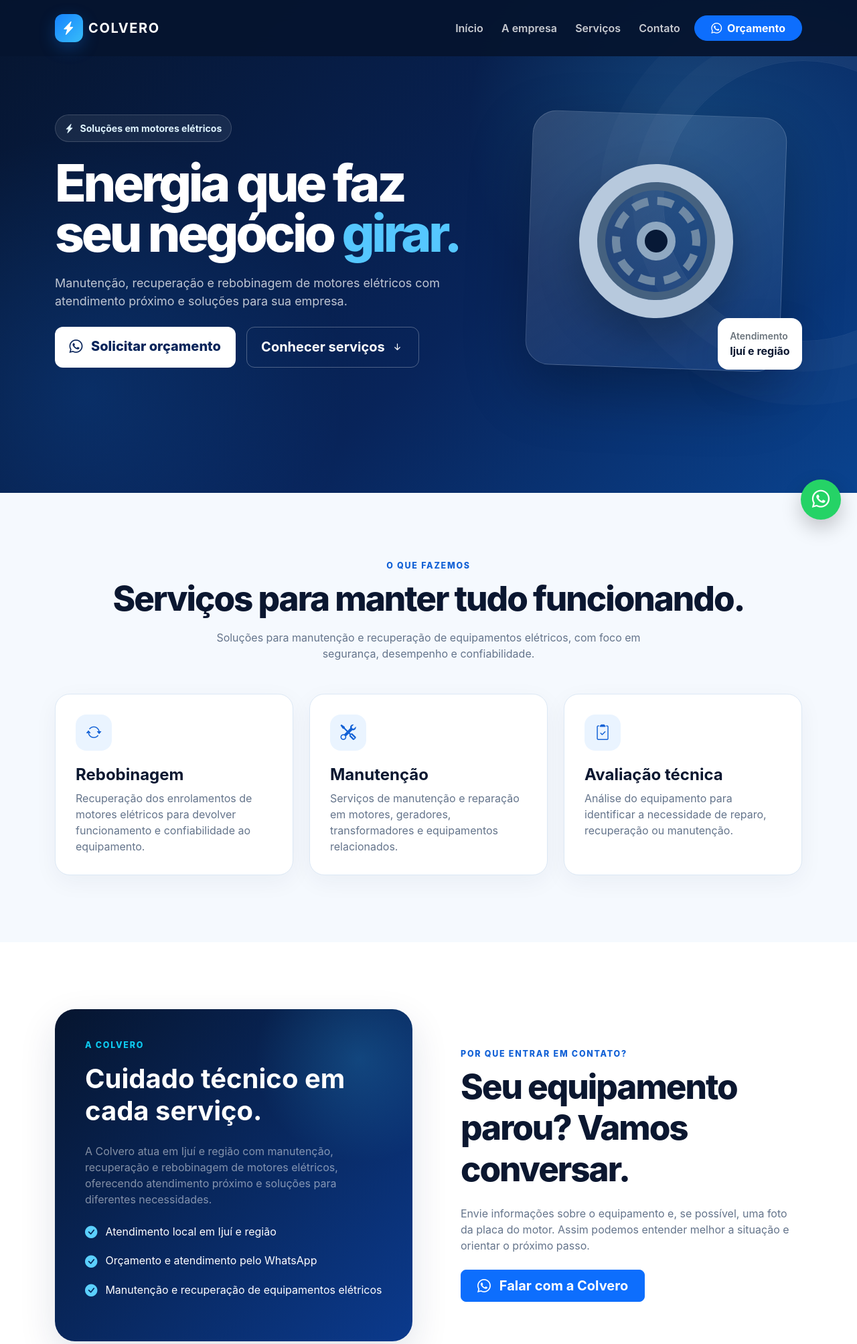
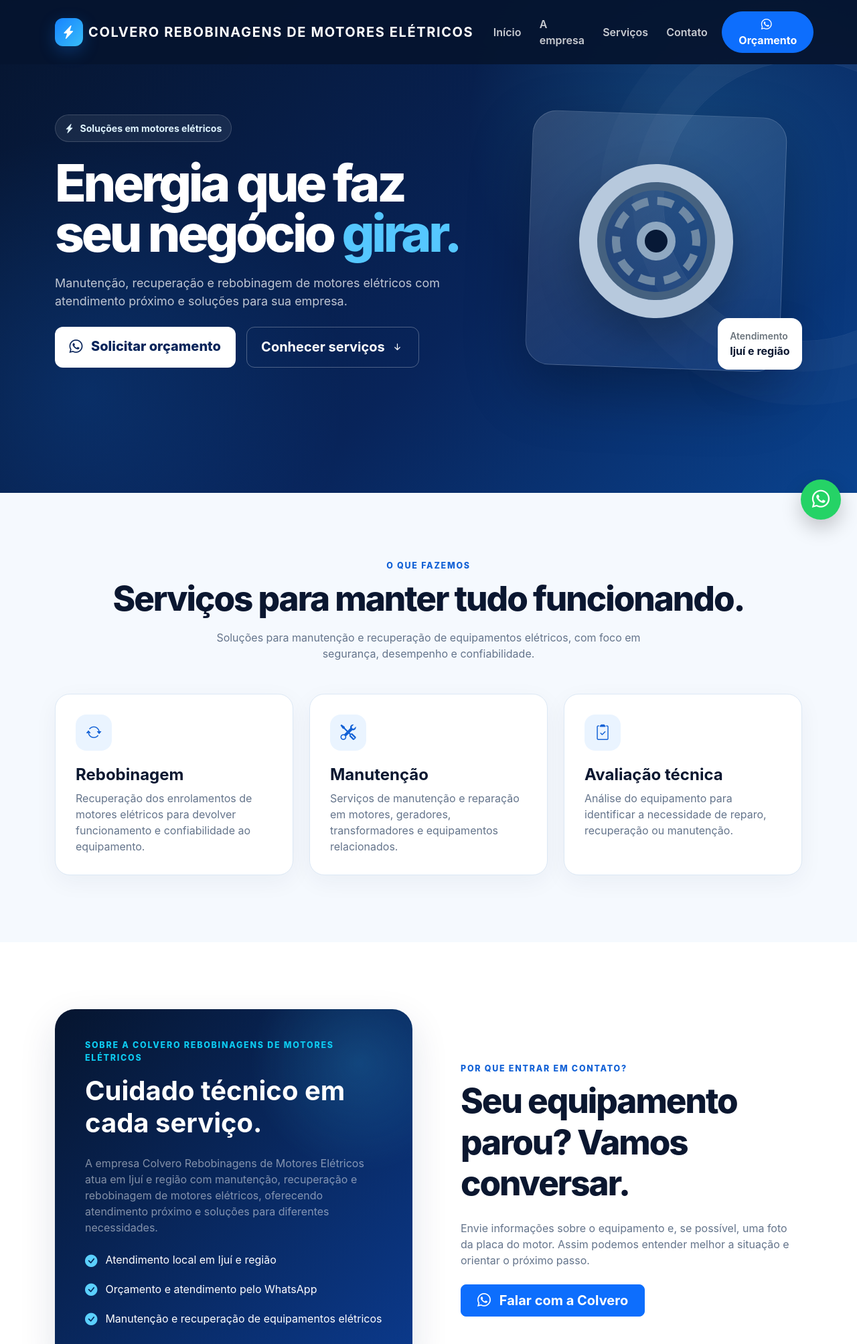
Before and after one commit to AlunoLucasGC/colvero-site, a Flask app: page / in a window 1280 px wide. Shown: the top 2007 px of the page at 67% size. Run offline with Flask 3, Linux system fonts and the light colour scheme.

Commit message:
Correção dos títulos

```diff
--- a/backend/templates/index.html
+++ b/backend/templates/index.html
@@ -407,7 +407,7 @@
                 <span class="brand-mark">
                     <i class="bi bi-lightning-charge-fill"></i>
                 </span>
-                <span>COLVERO</span>
+                <span>COLVERO REBOBINAGENS DE MOTORES ELÉTRICOS</span>
             </a>
 
             <button
@@ -632,7 +632,7 @@
                         <div class="about-panel">
 
                             <div class="eyebrow text-info mb-3">
-                                A Colvero
+                                Sobre a Colvero Rebobinagens de Motores Elétricos
                             </div>
 
                             <h2 class="display-6 fw-bold mb-4">
@@ -640,7 +640,7 @@
                             </h2>
 
                             <p class="text-white-50 mb-4">
-                                A Colvero atua em Ijuí e região com manutenção,
+                                A empresa Colvero Rebobinagens de Motores Elétricos atua em Ijuí e região com manutenção,
                                 recuperação e rebobinagem de motores elétricos,
                                 oferecendo atendimento próximo e soluções para
                                 diferentes necessidades.
```
